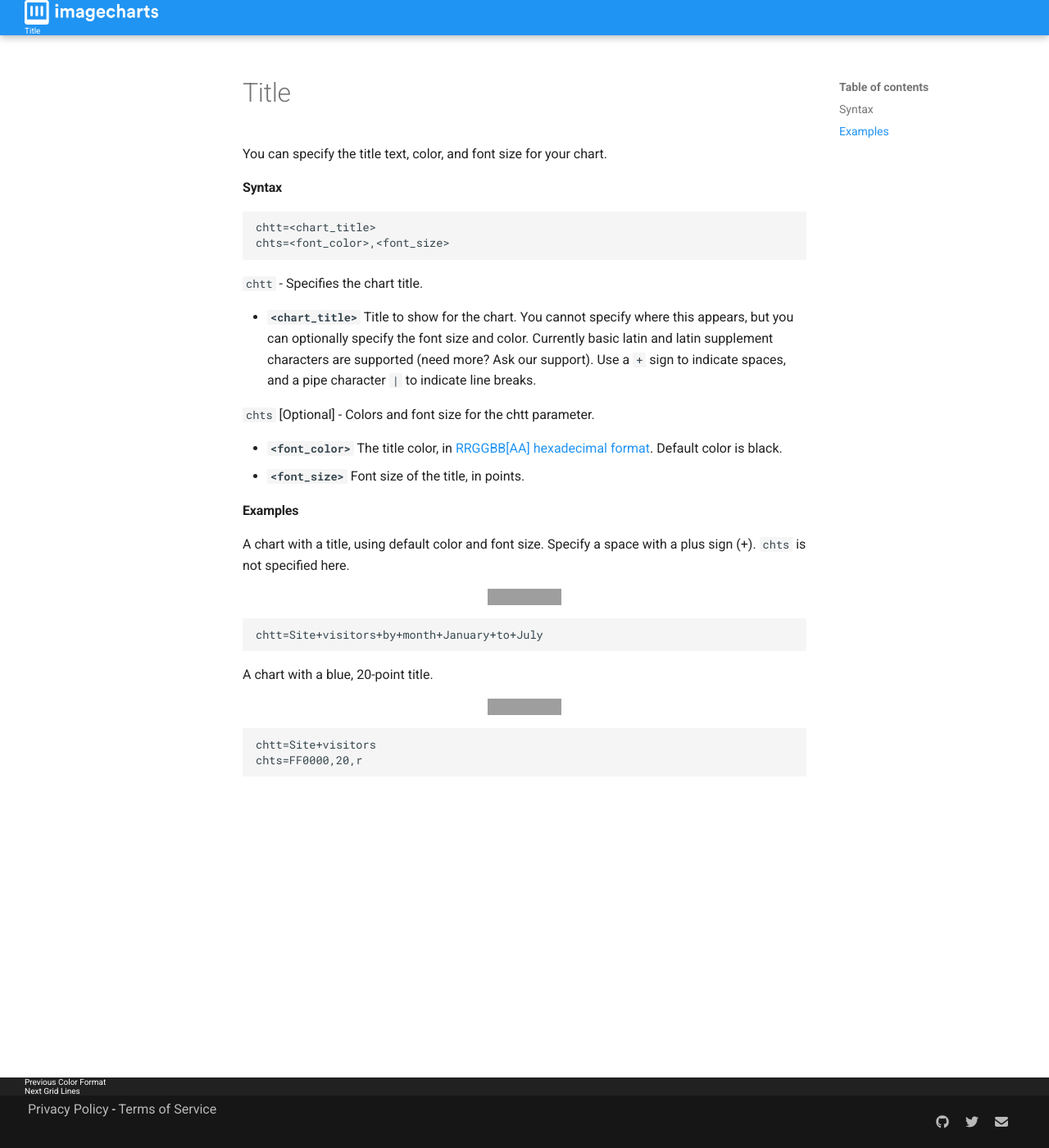
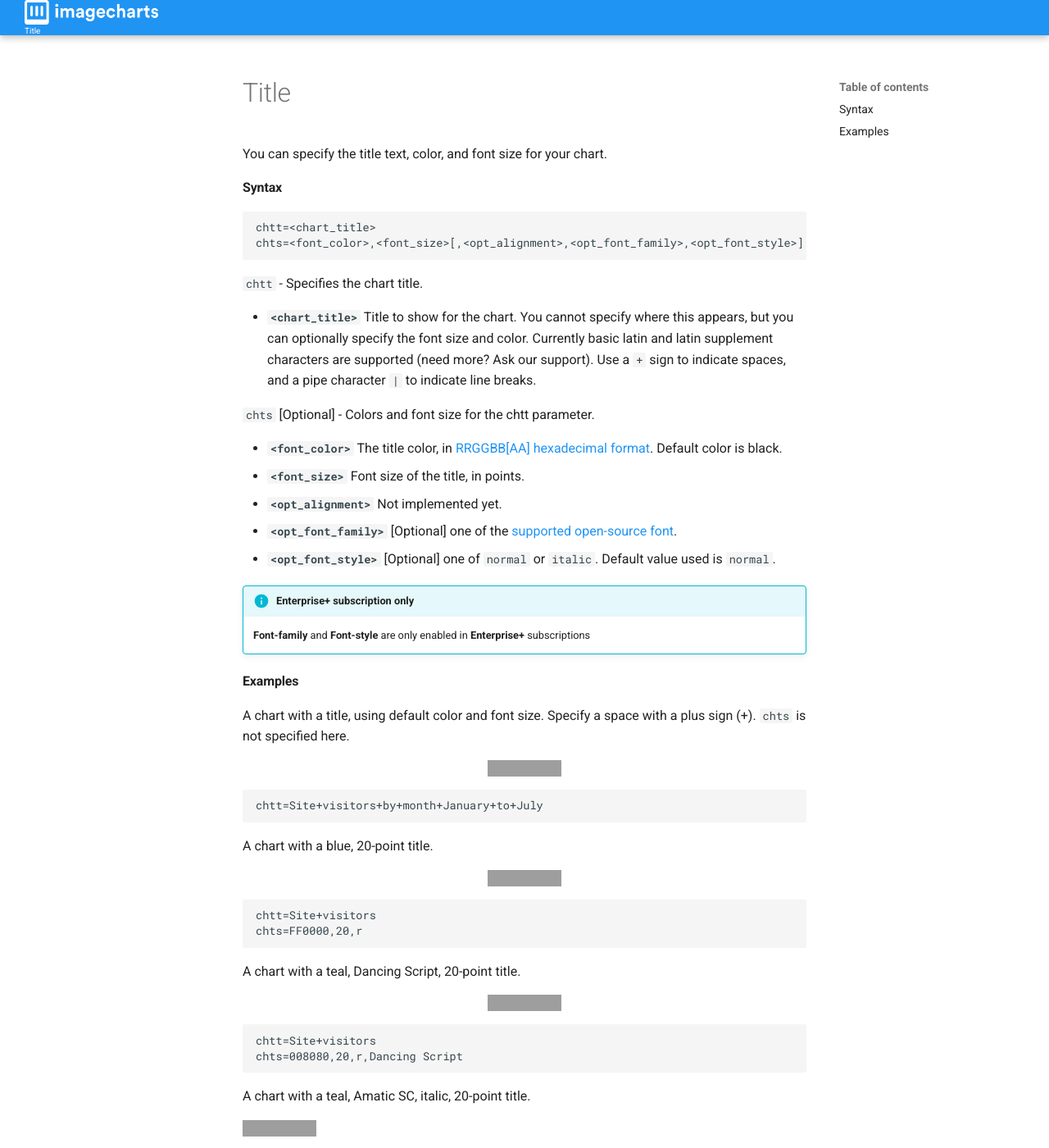
Before and after one commit to image-charts/documentation, an MkDocs documentation site: the page built from docs/reference/chart-title.md, in a window 1280 px wide and 1400 px high. Shown: the whole window at 82% size. Built offline with MkDocs 1.6.1 and Material for MkDocs 9.7.7, drawn with Linux system fonts in a browser that asks for light colours; comment, search, counter and statistics services are not loaded; some of the changed text lies outside the part shown; grey boxes are pictures that could not be loaded.

Commit message:
feat(chts): user can specify font-family/font-style of chart title (#18)
* feat(chts): user can specify font-family/font-style of chart title

* fix: add info for enterprise+ subscription

* fix: update link to supported open-source font

* fix: remove useless comment

* fix: update chart to have better

````diff
--- a/docs/reference/chart-title.md
+++ b/docs/reference/chart-title.md
@@ -4,7 +4,7 @@
 
 ```
 chtt=<chart_title>
-chts=<font_color>,<font_size>
+chts=<font_color>,<font_size>[,<opt_alignment>,<opt_font_family>,<opt_font_style>]
 ```
 
 `chtt` - Specifies the chart title.
@@ -15,6 +15,12 @@
 
 - **`<font_color>`** The title color, in [RRGGBB[AA] hexadecimal format](/reference/color-format). Default color is black.
 - **`<font_size>`** Font size of the title, in points.
+- **`<opt_alignment>`** Not implemented yet.
+- **`<opt_font_family>`** [Optional] one of the [supported open-source font](/reference/chart-font/#supported-open-source-fonts).
+- **`<opt_font_style>`** [Optional] one of `normal` or `italic`. Default value used is `normal`.
+
+!!! info "Enterprise+ subscription only"
+    **Font-family** and **Font-style** are only enabled in **Enterprise+** subscriptions
 
 <!-- - **`<opt_alignment>`** [Optional] Alignment of the title. Choose one of the following case-sensitive string values: "l" (left), "c" (centered) "r" (right). Default is "c". -->
 
@@ -37,3 +43,23 @@
 chtt=Site+visitors
 chts=FF0000,20,r
 ```
+
+A chart with a teal, Dancing Script, 20-point title.
+
+[![chart](https://image-charts.com/chart?chbh=22,4&chco=4ECDC4,C7F464&chd=s:YUVmw1,wellow&chs=700x200&cht=bvs&chts=556270,20,r,Dancing%20Script&chtt=Site visitors&icac=fgribreau&ichm=a23d07f2f21ea4775e67393d5b94e30fb2c018c68ef6613fd1e28c4479c81895)](https://image-charts.com/chart?chbh=22,4&chco=4ECDC4,C7F464&chd=s:YUVmw1,wellow&chs=700x200&cht=bvs&chts=556270,20,r,Dancing Script&chtt=Site visitors&icac=fgribreau&ichm=a23d07f2f21ea4775e67393d5b94e30fb2c018c68ef6613fd1e28c4479c81895)
+
+
+```
+chtt=Site+visitors
+chts=008080,20,r,Dancing Script
+```
+
+A chart with a teal, Amatic SC, italic, 20-point title.
+
+[![chart](https:/image-charts.com/chart?chbh=22,4&chco=4ECDC4,C7F464&chd=s:YUVmw1,wellow&chs=700x200&cht=bvs&chts=008080,20,r,Amatic%20SC,italic&chtt=Site%20visitors&icac=fgribreau&ichm=9166fb7739c65189cd5cd3fd6b02c15f7f6387bbe733d713e0a24585cba52df2)](https:/image-charts.com/chart?chbh=22,4&chco=4ECDC4,C7F464&chd=s:YUVmw1,wellow&chs=700x200&cht=bvs&chts=008080,20,r,Amatic%20SC,italic&chtt=Site%20visitors&icac=fgribreau&ichm=9166fb7739c65189cd5cd3fd6b02c15f7f6387bbe733d713e0a24585cba52df2)
+
+
+```
+chtt=Site+visitors
+chts=008080,20,r,Amatic SC,italic
+```
````
